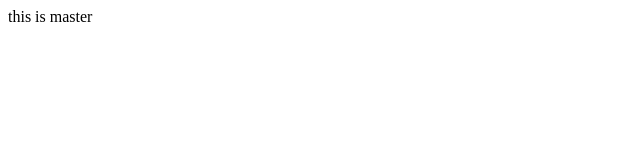
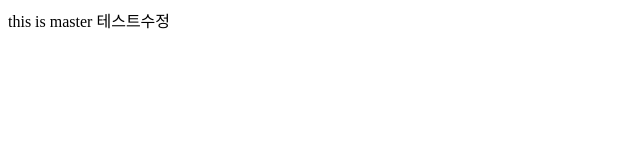
Before and after one commit to maricecil/sparta_aidreamers, a plain HTML site: page index.html in a window 1280 px wide. Shown: the whole page, without its empty margins (0-640 px from the left). Drawn offline with Linux system fonts and the light colour scheme.

Commit message:
test dawon

```diff
--- a/index.html
+++ b/index.html
@@ -7,5 +7,6 @@
 </head>
 <body>
     this is master
+    테스트수정
 </body>
 </html>
```
